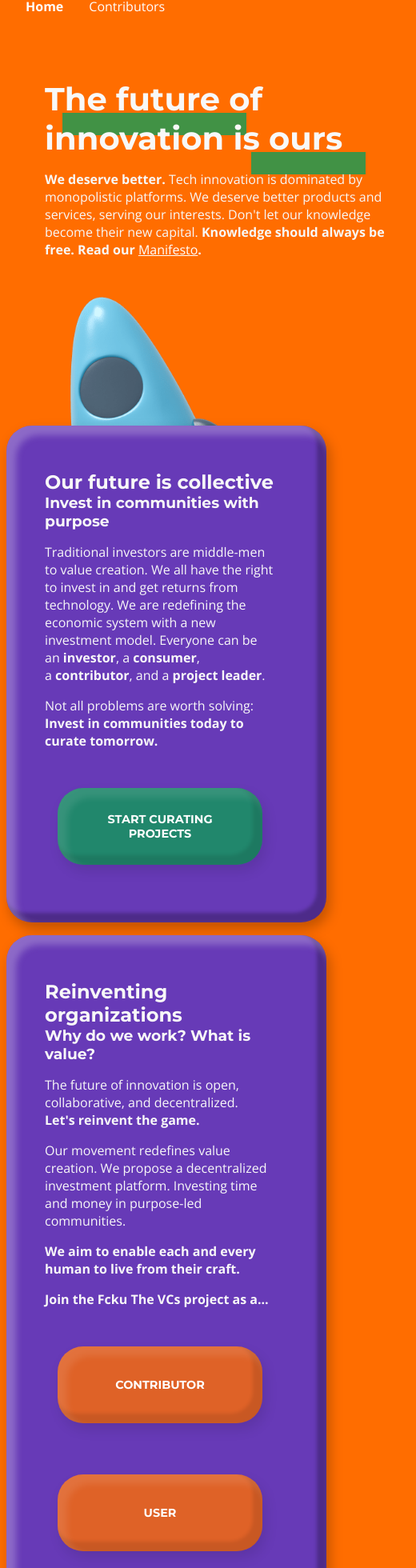
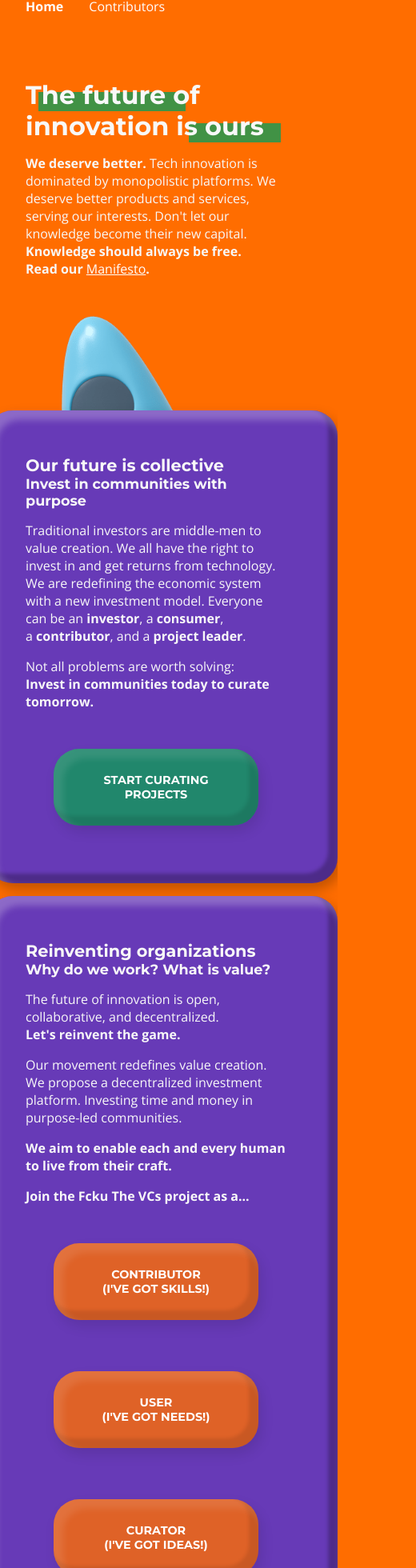
Before and after one commit to unstaticlabs/fuckthevcs.com, a Vue app: page / in a window 390 px wide. Shown: the part 35-1995 px from the top of the page at 80% size, 520 px wide, since content can reach past the window. Built offline with nearby package versions, Linux system fonts and the light colour scheme.

Commit message:
fix style

```diff
--- a/src/assets/base.css
+++ b/src/assets/base.css
@@ -1,4 +1,4 @@
-@import url('https://fonts.googleapis.com/css2?family=Montserrat:wght@700&family=Open+Sans:wght@400;700&display=swap');
+@import url('https://fonts.googleapis.com/css2?family=Montserrat:wght@700&family=Nanum+Pen+Script&family=Open+Sans:wght@400;700&display=swap');
 
 /* color palette from <https://github.com/vuejs/theme> */
 :root {
@@ -100,6 +100,24 @@ h1 {
   font-size: 3rem;
 }
 
-strong, b, .strong {
+strong,
+b,
+.strong {
   font-weight: 700;
 }
+
+.handwritten {
+  font-family: 'Nanum Pen Script', 'Comic Sans MS', serif;
+}
+
+@media (max-width: 800px) {
+  h1 {
+    font-size: 2rem;
+  }
+  h2 {
+    font-size: 1.3rem;
+  }
+  h3 {
+    font-size: 1.1rem;
+  }
+}
--- a/src/components/FooterComponent.vue
+++ b/src/components/FooterComponent.vue
@@ -12,6 +12,7 @@ div.footer {
   display: flex;
   justify-content: center;
   align-items: center;
+  margin-bottom: 1.5rem;
 
   img {
     width: 50px;
--- a/src/views/HomeView.vue
+++ b/src/views/HomeView.vue
@@ -88,9 +88,13 @@ onMounted(() => {
         </p>
         <p><strong>Join the Fcku The VCs project as a...</strong></p>
         <div class="btns-center">
-          <RouterLink to="/contributors" class="btn secondary">Contributor</RouterLink>
-          <RouterLink to="/users" class="btn secondary">User</RouterLink>
-          <RouterLink to="/curators" class="btn secondary">Curator</RouterLink>
+          <RouterLink to="/contributors" class="btn secondary"
+            >Contributor<br />(I've got skills!)</RouterLink
+          >
+          <RouterLink to="/users" class="btn secondary">User<br />(I've got needs!)</RouterLink>
+          <RouterLink to="/curators" class="btn secondary"
+            >Curator<br />(I've got ideas!)</RouterLink
+          >
         </div>
       </div>
     </div>
@@ -189,7 +193,7 @@ onMounted(() => {
         <p><strong>Why not invest your time and get a share of what you built?</strong></p>
       </div>
       <div class="col col-media rellax" data-rellax-speed="-1" data-rellax-mobile-speed="0">
-        <h2>Value = Effort x Hype</h2>
+        <h2 class="handwritten">Value = Effort x Hype</h2>
       </div>
     </div>
     <div class="row content">
@@ -222,11 +226,11 @@ onMounted(() => {
   &::before {
     content: '';
     position: absolute;
-    left: 1.4rem;
-    padding: 0 1rem;
-    margin-top: 2.6rem;
+    left: 16px;
+    padding: 0 16px;
+    margin-top: 32px;
     width: 105%;
-    height: 1.8rem;
+    height: 24px;
     background-color: var(--color-accent);
     z-index: -1;
     transition: 0.2s all;
@@ -429,14 +433,15 @@ div.container {
 
 @media (max-width: 800px) {
   div.container {
-    padding: 0 3.5rem;
+    padding: 0 2rem;
 
     div.row {
       flex-direction: column;
     }
   }
+
   h1 {
-    font-size: 2.5rem;
+    min-width: auto;
   }
 
   .col.col-media.rocket-container {
@@ -445,5 +450,16 @@ div.container {
   div.btns-center {
     flex-direction: column;
   }
+  div.btns-right {
+    justify-content: center;
+  }
+
+  div.col {
+    flex-basis: auto !important;
+  }
+
+  .highlighted::before {
+    margin-top: 16px;
+  }
 }
 </style>
```
